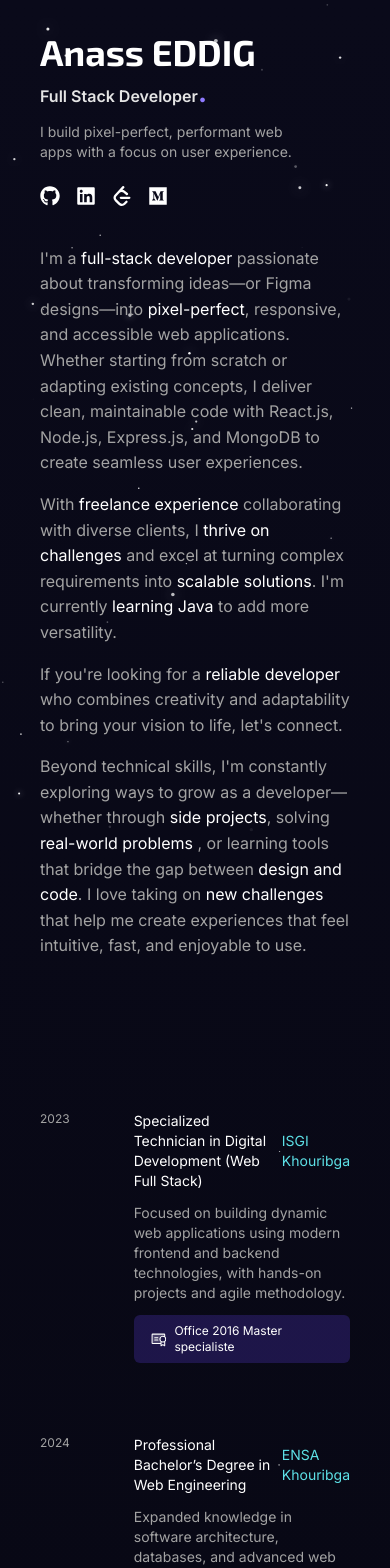
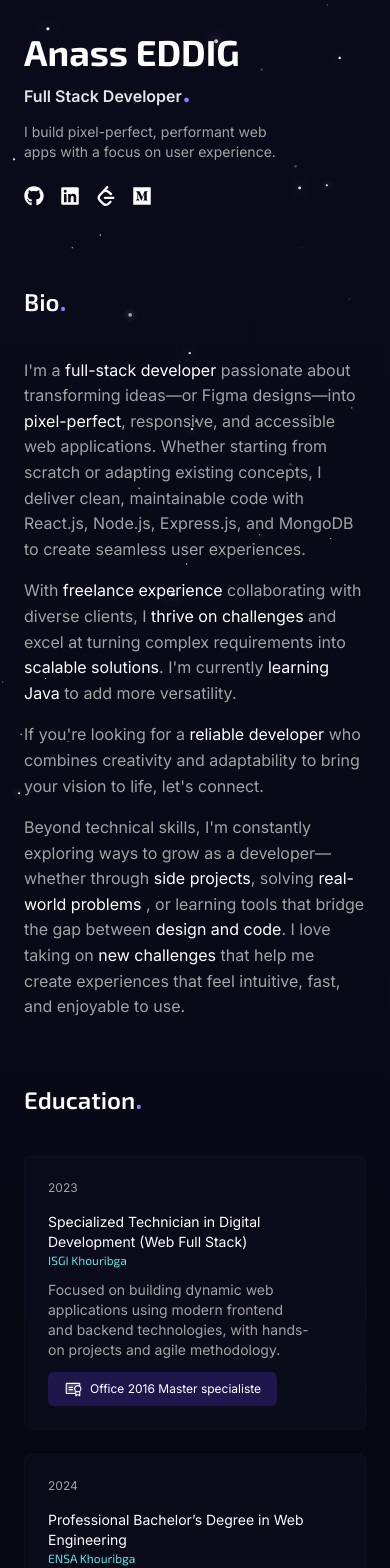
Before and after one commit to AnassEDDIG/personal-portfolio, a React (Vite) app: page / in a window 390 px wide. Shown: the top 1568 px of the page. Built offline with nearby package versions, Linux system fonts and the light colour scheme; a web font is replaced by a local one.

Commit message:
feat(ui): finish bio section responsive design

```diff
--- /dev/null
+++ b/src/components/commun/SectionTitle.jsx
@@ -0,0 +1,8 @@
+export const SectionTitle = ({ text }) => {
+  return (
+    <h1 className="lg:hidden exo-font text-2xl font-semibold mb-10">
+      {text}
+      <span className="text-(--accent-primary) text-3xl leading-1">.</span>{" "}
+    </h1>
+  );
+};
--- a/src/index.css
+++ b/src/index.css
@@ -31,7 +31,8 @@
   --sidebar-width: 30%;
 
   /* spacing */
-  --sections-spacing: 8rem;
+  --sections-spacing-lg: 8rem;
+  --sections-spacing-sm: 4rem;
 
   /* border */
   --border-primary: #33323241;
--- a/src/pages/home/Home.jsx
+++ b/src/pages/home/Home.jsx
@@ -5,8 +5,8 @@ import { Sidebar } from "./sidebar/Sidebar";
 
 export const Home = () => {
   return (
-    <main className="w-full flex flex-col gap-10 items-start">
-      <div className="px-6">
+    <main className="w-full flex flex-col lg:block gap-20 items-start">
+      <div className="px-2 md:px-6">
         <Sidebar />
       </div>
       <div className="lg:ml-[calc(var(--sidebar-width)+48px)] space-y-(--sections-spacing)">
--- a/src/pages/home/sections/bio/Bio.jsx
+++ b/src/pages/home/sections/bio/Bio.jsx
@@ -2,11 +2,12 @@ import { Hero } from "./hero/Hero";
 import { Education } from "./education/Education";
 import { ViewMore } from "@/components/commun/ViewMore";
 import "./Bio.css";
+import { SectionTitle } from "../../../../components/commun/SectionTitle";
 
 export const Bio = () => {
   return (
-    <div id="bio">
-      <div className="space-y-(--sections-spacing)">
+    <div id="bio" className="px-2 md:px-6">
+      <div className="space-y-(--sections-spacing-sm) xl:space-y-(--sections-spacing-lg)">
         <Hero />
         <Education />
       </div>
--- a/src/pages/home/sections/bio/education/Education.jsx
+++ b/src/pages/home/sections/bio/education/Education.jsx
@@ -1,14 +1,16 @@
+import { SectionTitle } from "@/components/commun/SectionTitle";
 import { EducationCard } from "./EducationCard";
 import { educationData } from "@/data/bioData";
 
 export const Education = () => {
   return (
-    <div>
+    <section>
+      <SectionTitle text={"Education"} />
       <div className="space-y-6 cards-wrapper">
         {educationData.map((ele) => (
           <EducationCard key={ele.id} data={ele} />
         ))}
       </div>
-    </div>
+    </section>
   );
 };
--- a/src/pages/home/sections/bio/education/EducationCard.jsx
+++ b/src/pages/home/sections/bio/education/EducationCard.jsx
@@ -3,19 +3,21 @@ import { PiCertificateDuotone } from "react-icons/pi";
 
 export const EducationCard = ({ data }) => {
   return (
-    <div className="card p-6 rounded-md flex gap-16 justify-between duration-300 hover:bg-(--bg-tertiary) hover:shadow-(--glass-shadow)">
+    <div className="card p-6 rounded-md flex flex-col gap-4 md:gap-10 lg:gap-16 md:flex-row justify-between duration-300 bg-(--bg-tertiary) lg:bg-transparent hover:bg-(--bg-tertiary) shadow-(--glass-shadow) lg:shadow-none  lg:hover:shadow-(--glass-shadow)">
       <div>
         <p className="text-(--text-tertiary) text-xs">{data.year}</p>
       </div>
       <div className="space-y-3">
-        <p className="text-sm flex items-center">
+        <p className="text-sm flex flex-col xl:flex-row xl:items-center">
           {data.degree}
-          <span>
+          <span className="hidden xl:block">
             <LuDot />
           </span>
-          <span className="text-(--accent-secondary)"> {data.university}</span>
+          <span className="exo-font text-(--accent-secondary) text-xs">
+            {data.university}
+          </span>
         </p>
-        <p className="text-sm text-(--text-tertiary)">{data.details}</p>
+        <p className="text-sm text-(--text-tertiary) text-balance">{data.details}</p>
         <p className="text-xs bg-(--accent-tertiary)/40 w-fit px-4 py-2 rounded-md flex items-center gap-2">
           <PiCertificateDuotone className="text-lg" /> {data.certificates}
         </p>
--- a/src/pages/home/sections/bio/hero/Hero.jsx
+++ b/src/pages/home/sections/bio/hero/Hero.jsx
@@ -1,6 +1,10 @@
+import { SectionTitle } from "@/components/commun/SectionTitle";
+
 export const Hero = () => {
   return (
-    <div className="relative text-(--text-tertiary) space-y-4 px-6">
+    <section>
+      <SectionTitle text={"Bio"} />
+      <div className="relative text-(--text-tertiary) space-y-4">
         <p>
           I'm a <span className="highlighted-word">full-stack developer</span>{" "}
           passionate about transforming ideas—or Figma designs—into
@@ -13,17 +17,17 @@ export const Hero = () => {
         <p>
           With <span className="highlighted-word">freelance experience</span>{" "}
           collaborating with diverse clients, I{" "}
-        <span className="highlighted-word">thrive on challenges</span> and excel
-        at turning complex requirements into{" "}
+          <span className="highlighted-word">thrive on challenges</span> and
+          excel at turning complex requirements into{" "}
           <span className="highlighted-word">scalable solutions</span>. I'm
-        currently <span className="highlighted-word">learning Java</span> to add
-        more versatility.
+          currently <span className="highlighted-word">learning Java</span> to
+          add more versatility.
         </p>
         <p>
           If you're looking for a{" "}
           <span className="highlighted-word">reliable developer</span> who
-        combines creativity and adaptability to bring your vision to life, let's
-        connect.
+          combines creativity and adaptability to bring your vision to life,
+          let's connect.
         </p>
         <p>
           Beyond technical skills, I'm constantly exploring ways to grow as a
@@ -31,10 +35,12 @@ export const Hero = () => {
           <span className="highlighted-word">side projects</span>, solving{" "}
           <span className="highlighted-word">real-world problems </span>, or
           learning tools that bridge the gap between{" "}
-        <span className="highlighted-word">design and code</span>. I love taking
-        on <span className="highlighted-word">new challenges</span> that help me
-        create experiences that feel intuitive, fast, and enjoyable to use.
+          <span className="highlighted-word">design and code</span>. I love
+          taking on <span className="highlighted-word">new challenges</span>{" "}
+          that help me create experiences that feel intuitive, fast, and
+          enjoyable to use.
         </p>
       </div>
+    </section>
   );
 };
```
Lines whose indentation alone changed are shown as unchanged.
